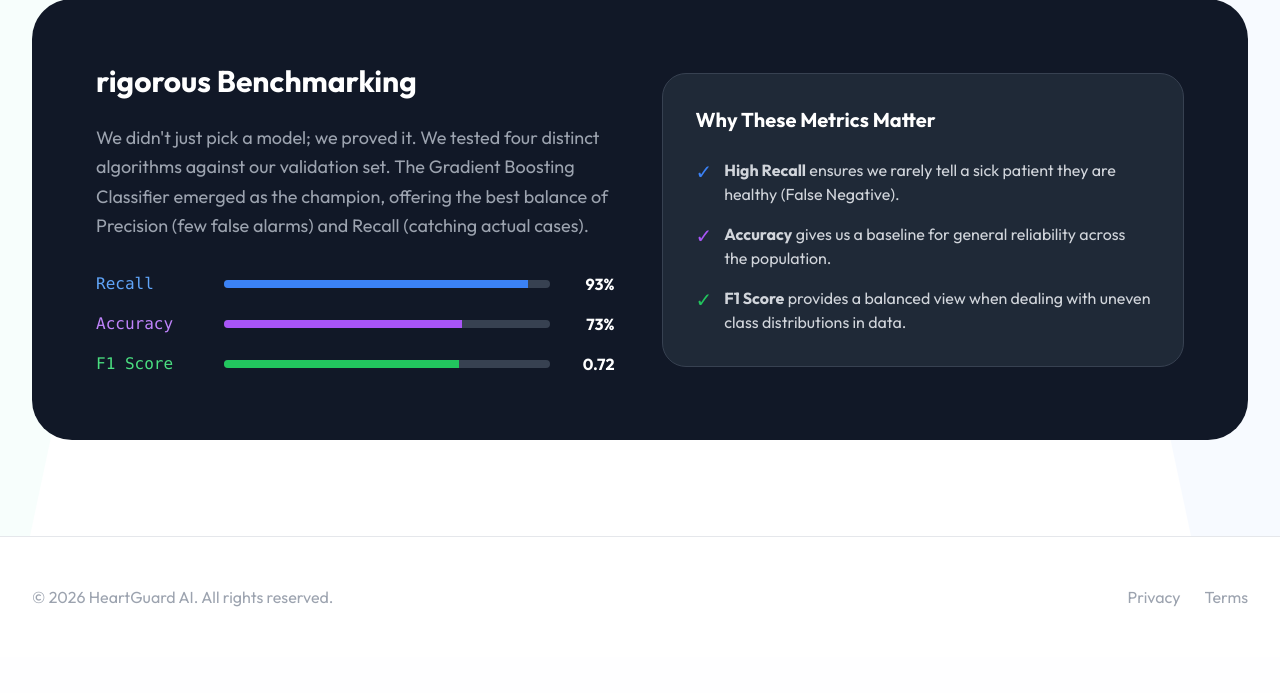
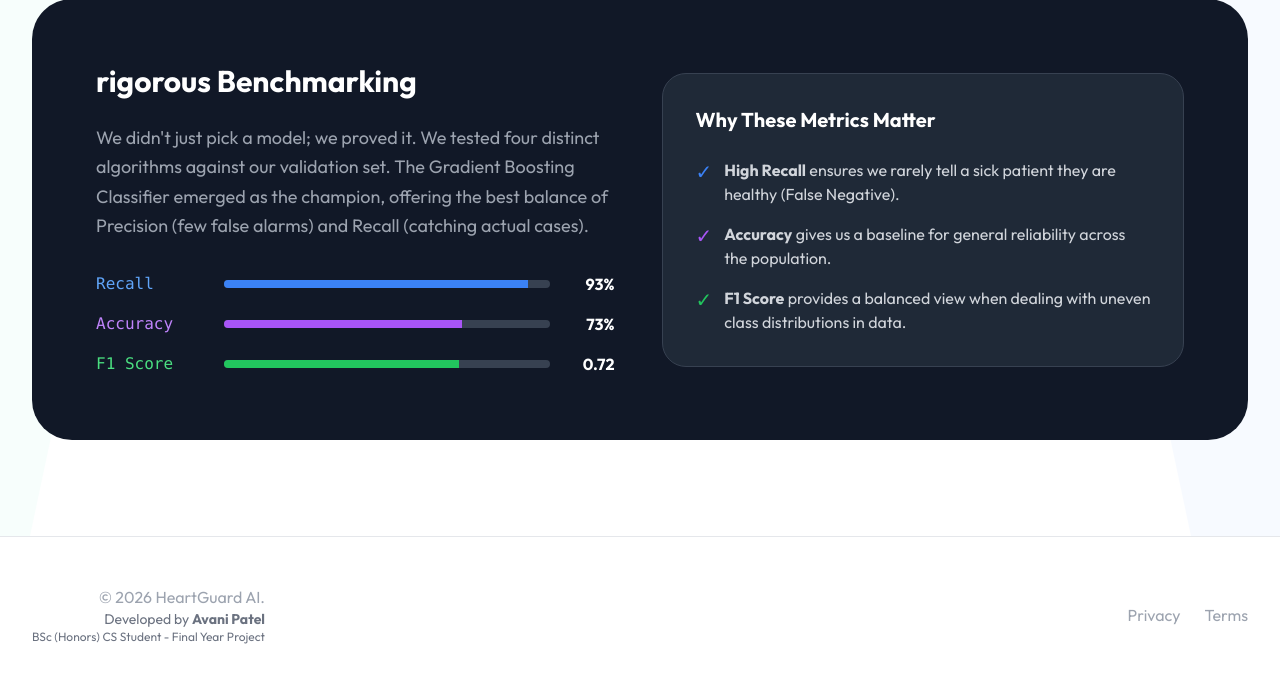
Before and after one commit to AvaniPatel75/HeartGuard-AI, a Flask app: page /about in a window 1280 px wide. Shown: the part 1510-2203 px from the top of the page. Before the commit the page ends 2117 px from the top, so only its background shows below. Run offline with Flask 3, Linux system fonts and the light colour scheme; a user stored in the database is signed in; some libraries are stand-ins or nearby versions.

Commit message:
Add full developer credits to footer

```diff
--- a/templates/base_app.html
+++ b/templates/base_app.html
@@ -59,8 +59,10 @@
                     Terms
                 </a>
             </div>
-            <div class="mt-8 md:mt-0 md:order-1">
-                <p class="text-center text-base text-gray-400">&copy; 2026 HeartGuard AI. All rights reserved.</p>
+            <div class="mt-8 md:mt-0 md:order-1 text-center md:text-right">
+                <p class="text-base text-gray-400">&copy; 2026 HeartGuard AI.</p>
+                <p class="text-sm text-gray-500">Developed by <strong>Avani Patel</strong></p>
+                <p class="text-xs text-gray-500">BSc (Honors) CS Student - Final Year Project</p>
             </div>
         </div>
     </footer>
```
